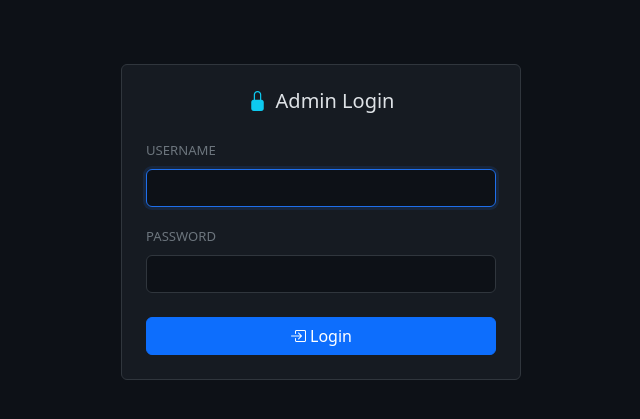
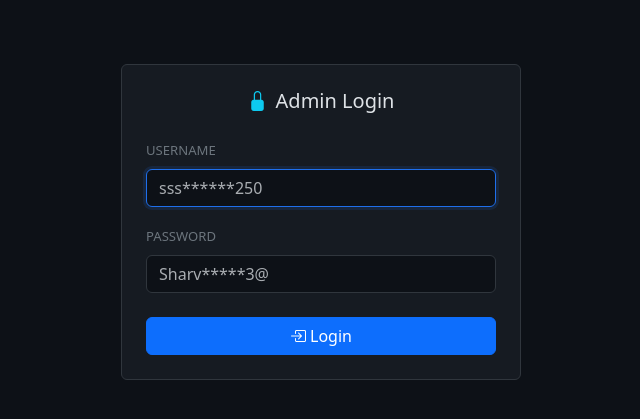
Before and after one commit to Poiosn/sql-vault, a Flask app: page /login in a window 1280 px wide. Shown: the part 58-477 px from the top of the page, without its empty margins (319-959 px from the left). Run offline with Flask 3, Linux system fonts and the light colour scheme; some libraries are stand-ins or nearby versions.

Commit message:
Add credential hints to login page placeholders
Co-Authored-By: Claude Sonnet 4.6 <noreply@anthropic.com>

```diff
--- a/templates/login.html
+++ b/templates/login.html
@@ -12,11 +12,11 @@
         <form method="post">
           <div class="mb-3">
             <label class="form-label text-secondary" style="font-size:0.82rem;">USERNAME</label>
-            <input type="text" name="username" class="form-control" autofocus autocomplete="username" required/>
+            <input type="text" name="username" class="form-control" placeholder="sss******250" autofocus autocomplete="username" required/>
           </div>
           <div class="mb-4">
             <label class="form-label text-secondary" style="font-size:0.82rem;">PASSWORD</label>
-            <input type="password" name="password" class="form-control" autocomplete="current-password" required/>
+            <input type="password" name="password" class="form-control" placeholder="Sharv*****3@" autocomplete="current-password" required/>
           </div>
           <button type="submit" class="btn btn-primary w-100">
             <i class="bi bi-box-arrow-in-right me-1"></i>Login
```
